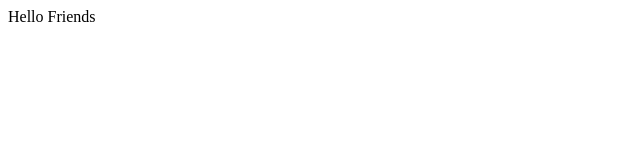
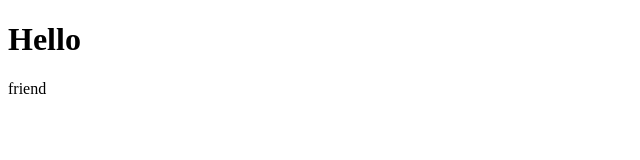
Before and after one commit to IevDatorium/webpage3, a plain HTML site: page index.html in a window 1280 px wide. Shown: the whole page, without its empty margins (0-640 px from the left). Drawn offline with Linux system fonts and the light colour scheme.

Commit message:
Update index.html

```diff
--- a/index.html
+++ b/index.html
@@ -2,7 +2,8 @@
 <html>
 <body>
 
-Hello Friends
+<h1>Hello</h1>
+<p>friend</p>
 
 
 </body>
```
